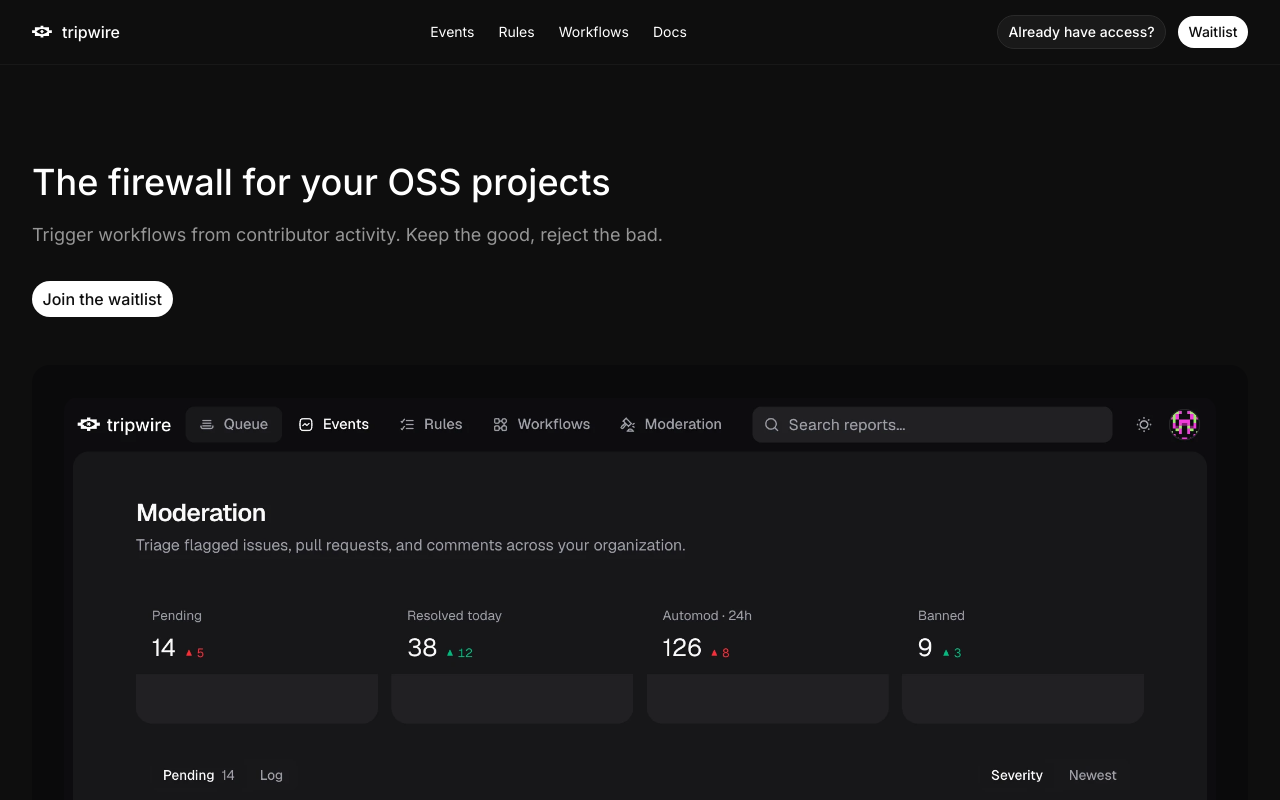
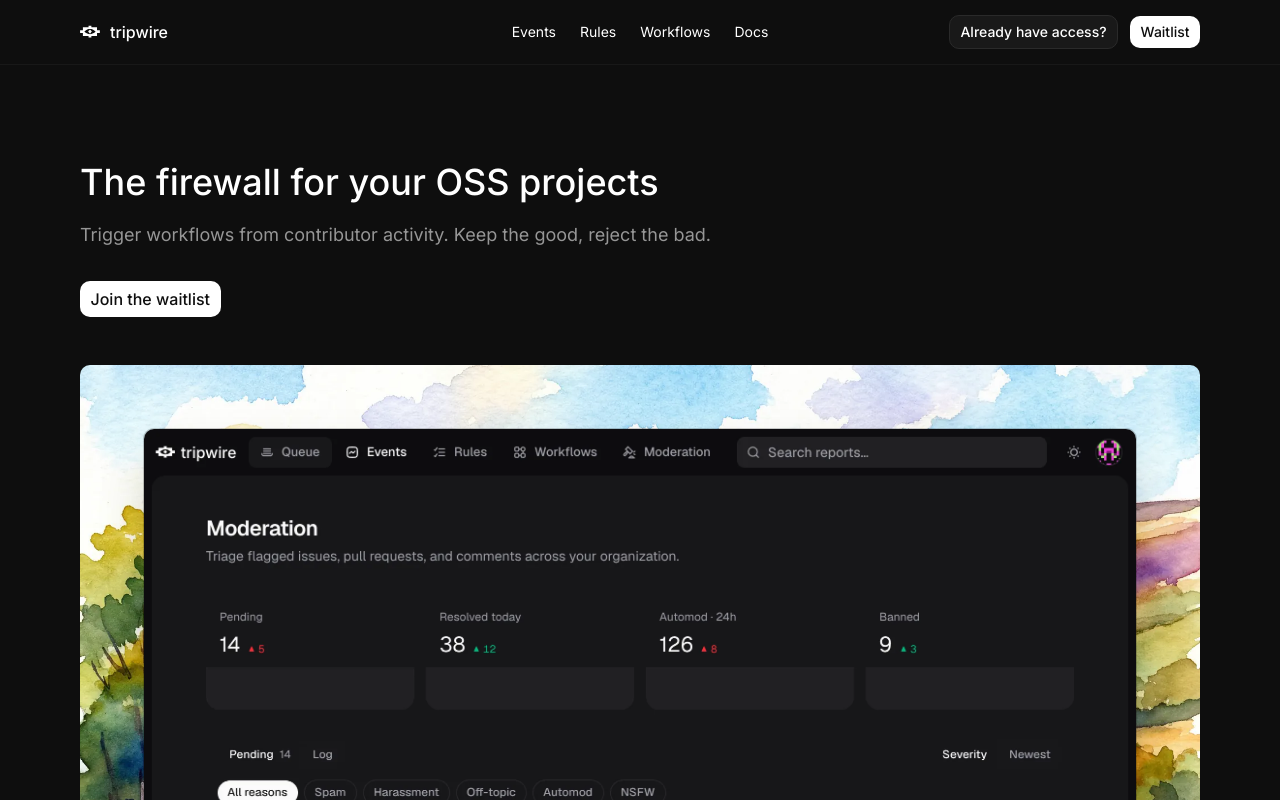
Before and after one commit to Boring-Software-Inc/tripwire-landing, a Next.js app: page / in a window 1280 px wide. Shown: the top 800 px of the page. Built offline with nearby package versions, Linux system fonts and the light colour scheme.

Commit message:
visual improvements

```diff
--- a/components/WaitlistCta.tsx
+++ b/components/WaitlistCta.tsx
@@ -32,8 +32,8 @@ export default function WaitlistCta({
 
   const buttonClasses =
     size === "md"
-      ? "rounded-full bg-foreground px-[10.5px] pt-[5.6px] pb-[5.88px] text-[16px]/[1.5] font-medium text-background"
-      : "rounded-full bg-foreground px-[17.5px] pt-[7px] pb-[7.28px] text-sm/[1.43] font-medium text-background";
+      ? "rounded-tight md:rounded-ui bg-foreground px-[10.5px] pt-[5.6px] pb-[5.88px] text-[16px]/[1.5] font-medium text-background"
+      : "rounded-tight md:rounded-ui bg-foreground px-[17.5px] pt-[7px] pb-[7.28px] text-sm/[1.43] font-medium text-background";
 
   const justify = align === "center" ? "justify-center" : "justify-start";
 
@@ -100,12 +100,12 @@ export default function WaitlistCta({
           placeholder={WAITLIST.placeholder}
           aria-label="Email address"
           aria-invalid={status === "error" || undefined}
-          className="w-64 max-w-full rounded-full border border-line-strong bg-surface px-4 py-1.5 text-sm text-foreground placeholder:text-faint"
+          className="w-64 max-w-full rounded-tight border border-line-strong bg-surface px-4 py-1.5 text-sm text-foreground placeholder:text-faint md:rounded-ui"
         />
         <button
           type="submit"
           disabled={status === "loading"}
-          className="cursor-pointer rounded-full bg-foreground px-[17.5px] py-[7px] text-sm font-medium text-background transition-opacity duration-150 hover:opacity-85 disabled:opacity-60"
+          className="cursor-pointer rounded-tight bg-foreground px-[17.5px] py-[7px] text-sm font-medium text-background transition-opacity duration-150 hover:opacity-85 disabled:opacity-60 md:rounded-ui"
         >
           {status === "loading" ? "…" : WAITLIST.submit}
         </button>
--- a/components/sections/CtaBand.tsx
+++ b/components/sections/CtaBand.tsx
@@ -5,7 +5,7 @@ import WaitlistCta from "@/components/WaitlistCta";
 export default function CtaBand() {
   return (
     <section id="cta" className="scroll-mt-20 border-t border-line">
-      <div className="px-8 py-24">
+      <div className="px-8 py-24 sm:px-12 lg:px-20">
         <Reveal className="mx-auto max-w-3xl text-center">
           <h2 className="text-5xl/[1] font-medium tracking-[-1.2px] text-foreground">
             {CTA_BAND.headline}
--- a/components/sections/Faq.tsx
+++ b/components/sections/Faq.tsx
@@ -10,7 +10,7 @@ export default function Faq() {
 
   return (
     <section id="faq" className="scroll-mt-20 border-t border-line">
-      <div className="mx-auto w-full max-w-[1280px] px-8 py-24">
+      <div className="mx-auto w-full max-w-[1280px] px-8 sm:px-12 lg:px-20 py-24">
         <div className="grid gap-12 md:grid-cols-2">
           <Reveal>
             <h2 className="text-[36px]/[1.11] font-medium text-foreground">
--- a/components/sections/FeatureSection.tsx
+++ b/components/sections/FeatureSection.tsx
@@ -23,7 +23,7 @@ export default function FeatureSection({
       id={id}
       className={`scroll-mt-20 ${bordered ? "border-b border-line" : ""}`}
     >
-      <div className="mx-auto w-full max-w-[1280px] px-8 py-24">
+      <div className="mx-auto w-full max-w-[1280px] px-8 sm:px-12 lg:px-20 py-12 md:py-24">
         <div className="grid items-center gap-16 md:grid-cols-2">
           <Reveal className={visual === "left" ? "md:order-2" : undefined}>
             <div className="flex flex-col gap-5">
--- a/components/sections/Footer.tsx
+++ b/components/sections/Footer.tsx
@@ -4,7 +4,7 @@ import { Logo } from "@/components/icons";
 export default function Footer() {
   return (
     <footer className="border-t border-line">
-      <div className="mx-auto w-full max-w-[1280px] px-8 py-12">
+      <div className="mx-auto w-full max-w-[1280px] px-8 sm:px-12 lg:px-20 py-12">
         <div className="mb-12 grid gap-8 sm:grid-cols-3">
           {FOOTER_COLUMNS.map((column) => (
             <div key={column.heading}>
--- a/components/sections/Hero.tsx
+++ b/components/sections/Hero.tsx
@@ -1,4 +1,6 @@
+import Image from "next/image";
 import heroDashboard from "@/public/visuals/hero-dashboard.webp";
+import heroBackdrop from "@/public/visuals/hero-backdrop.webp";
 import { HERO } from "@/lib/content";
 import Reveal from "@/components/Reveal";
 import WaitlistCta from "@/components/WaitlistCta";
@@ -7,7 +9,9 @@ import InteractiveShot from "@/components/InteractiveShot";
 export default function Hero() {
   return (
     <section id="hero" className="scroll-mt-20 pt-16">
-      <div className="mx-auto w-full max-w-[1536px] px-8 py-24">
+      {/* py halved on mobile — the full 96px top and bottom left the hero
+          stranded from the section below on a small screen. */}
+      <div className="mx-auto w-full max-w-[1536px] px-8 sm:px-12 lg:px-20 py-12 md:py-24">
         <Reveal className="mb-12 max-w-[654px]">
           <h1 className="mb-4 text-[36px]/[1.25] font-medium text-balance text-foreground">
             {HERO.headline}
@@ -20,18 +24,37 @@ export default function Hero() {
         <Reveal delay={100}>
           {/*
            * The frame bakes the dashboard into a padded backdrop frame. That
-           * padding is rebuilt here in CSS (bg + radial gradient + radius, per
-           * the frame) so the screenshot itself can fill the container instead
-           * of being inset inside the exported image.
+           * padding is rebuilt here in CSS so the screenshot fills its own
+           * container — and the frame's flat dark backdrop is replaced by the
+           * landscape painting, which shows through the padding around the app.
+           *
+           * The painting is decorative (alt=""): it carries no information the
+           * page doesn't already say in text.
            */}
-          <div className="overflow-hidden rounded-shot bg-backdrop bg-[radial-gradient(circle_farthest-corner_at_50%_50%_in_oklab,oklab(64.7%_-0.047_-0.165_/_10%)_0%,oklab(14.5%_0.0006_-0.002_/_0%)_55%)] p-4 sm:p-6 lg:p-8">
+          <div className="relative overflow-hidden rounded-tight bg-backdrop p-5 sm:p-10 md:rounded-ui lg:p-16">
+            {/*
+             * Decoration, so it is tuned for weight over fidelity: the source is
+             * pre-cropped to this container's aspect (no pixels thrown away by
+             * object-cover) and served at q=65. At full res it was a 736 kB
+             * download sitting right next to the LCP.
+             */}
+            <Image
+              src={heroBackdrop}
+              alt=""
+              aria-hidden="true"
+              fill
+              priority
+              quality={65}
+              sizes="(max-width: 1536px) 100vw, 1472px"
+              className="object-cover"
+            />
             <InteractiveShot
               src={heroDashboard}
               alt={HERO.screenshotAlt}
               priority
-              sizes="(max-width: 1536px) 100vw, 1472px"
+              sizes="(max-width: 1536px) 100vw, 1440px"
               hotspots={HERO.hotspots}
-              className="overflow-hidden rounded-panel"
+              className="relative overflow-hidden rounded-tight shadow-2xl ring-1 ring-black/20 md:rounded-ui"
               imageClassName="h-auto w-full"
             />
           </div>
--- a/components/sections/Nav.tsx
+++ b/components/sections/Nav.tsx
@@ -21,9 +21,19 @@ export default function Nav() {
         scrolled ? "bg-background/80 backdrop-blur-md" : "bg-background"
       }`}
     >
-      <div className="mx-auto w-full max-w-[1536px] px-8">
-        <div className="grid h-16 grid-cols-[auto_1fr_auto] items-center gap-8">
-          <a href="#hero" className="flex items-center gap-2.5 text-foreground">
+      <div className="mx-auto w-full max-w-[1536px] px-8 sm:px-12 lg:px-20">
+        {/*
+         * 1fr auto 1fr, not auto 1fr auto: with equal-weight side columns the
+         * centre column lands on the true centre of the bar. Sizing the sides
+         * to their content (auto) centred the nav within its column instead,
+         * which reads as left-leaning because the logo is much narrower than
+         * the buttons opposite it.
+         */}
+        <div className="grid h-16 grid-cols-[1fr_auto_1fr] items-center gap-8">
+          <a
+            href="#hero"
+            className="flex w-fit items-center gap-2.5 text-foreground"
+          >
             <Logo width={20} height={14} />
             <span className="text-[16px]/[1.5] font-medium">{SITE.name}</span>
           </a>
@@ -53,13 +63,13 @@ export default function Nav() {
           <div className="col-start-3 flex items-center justify-end gap-3">
             <a
               href={NAV_ACCESS.href}
-              className="hidden rounded-full border border-line-strong bg-surface px-[10.5px] pt-[5.6px] pb-[5.88px] text-sm/[1.43] font-medium whitespace-nowrap text-foreground transition-opacity duration-150 hover:opacity-85 md:block"
+              className="hidden rounded-ui border border-line-strong bg-surface px-[10.5px] pt-[5.6px] pb-[5.88px] text-sm/[1.43] font-medium whitespace-nowrap text-foreground transition-opacity duration-150 hover:opacity-85 md:block"
             >
               {NAV_ACCESS.label}
             </a>
             <a
               href={NAV_CTA.href}
-              className="hidden rounded-full bg-foreground px-[10.5px] pt-[5.6px] pb-[5.88px] text-sm/[1.43] font-medium whitespace-nowrap text-background transition-opacity duration-150 hover:opacity-85 md:block"
+              className="hidden rounded-ui bg-foreground px-[10.5px] pt-[5.6px] pb-[5.88px] text-sm/[1.43] font-medium whitespace-nowrap text-background transition-opacity duration-150 hover:opacity-85 md:block"
             >
               {NAV_CTA.label}
             </a>
@@ -112,7 +122,7 @@ export default function Nav() {
             <a
               href={NAV_CTA.href}
               onClick={() => setMenuOpen(false)}
-              className="mt-3 rounded-full bg-foreground px-4 py-2.5 text-center text-sm font-medium text-background transition-opacity duration-150 hover:opacity-85"
+              className="mt-3 rounded-tight bg-foreground px-4 py-2.5 text-center text-sm font-medium text-background transition-opacity duration-150 hover:opacity-85"
             >
               {NAV_CTA.label}
             </a>
--- a/lib/content.ts
+++ b/lib/content.ts
@@ -32,30 +32,36 @@ export const HERO = {
   cta: "Join the waitlist",
   screenshotAlt:
     "Tripwire moderation dashboard triaging flagged issues, pull requests, and comments across an organization",
-  /* Image is 1024×717. */
+  /*
+   * Image is 1024×716.5 in design units. The export's top row was fully
+   * transparent — the bright backdrop showed through it as a hairline — so that
+   * row is trimmed from the asset. Everything therefore sits 0.5px higher than
+   * the raw frame coordinates, and these percentages account for it:
+   *   top = (node.y − 0.5) / 716.5
+   */
   hotspots: [
     /* Topbar nav: Queue / Events / Rules / Workflows / Moderation (32px tall). */
-    { left: 10.547, top: 1.116, width: 8.398, height: 4.463 },
-    { left: 19.141, top: 1.116, width: 8.594, height: 4.463 },
-    { left: 27.93, top: 1.116, width: 7.91, height: 4.463 },
-    { left: 36.035, top: 1.116, width: 10.84, height: 4.463 },
-    { left: 47.07, top: 1.116, width: 11.23, height: 4.463 },
+    { left: 10.547, top: 1.047, width: 8.398, height: 4.466 },
+    { left: 19.141, top: 1.047, width: 8.594, height: 4.466 },
+    { left: 27.93, top: 1.047, width: 7.91, height: 4.466 },
+    { left: 36.035, top: 1.047, width: 10.84, height: 4.466 },
+    { left: 47.07, top: 1.047, width: 11.23, height: 4.466 },
 
     /* Reason filter chips: All reasons / Spam / Harassment / Off-topic / Automod / NSFW. */
-    { left: 7.422, top: 50.698, width: 8.105, height: 3.487, radius: 999 },
-    { left: 16.113, top: 50.558, width: 5.371, height: 3.766, radius: 999 },
-    { left: 22.07, top: 50.558, width: 8.789, height: 3.766, radius: 999 },
-    { left: 31.445, top: 50.558, width: 7.129, height: 3.766, radius: 999 },
-    { left: 39.16, top: 50.558, width: 7.227, height: 3.766, radius: 999 },
-    { left: 46.973, top: 50.558, width: 5.664, height: 3.766, radius: 999 },
+    { left: 7.422, top: 50.663, width: 8.105, height: 3.489, radius: 999 },
+    { left: 16.113, top: 50.523, width: 5.371, height: 3.768, radius: 999 },
+    { left: 22.07, top: 50.523, width: 8.789, height: 3.768, radius: 999 },
+    { left: 31.445, top: 50.523, width: 7.129, height: 3.768, radius: 999 },
+    { left: 39.16, top: 50.523, width: 7.227, height: 3.768, radius: 999 },
+    { left: 46.973, top: 50.523, width: 5.664, height: 3.768, radius: 999 },
 
     /* The six report rows in the moderation queue (896×56 each). */
-    { left: 6.25, top: 55.927, width: 87.5, height: 7.81, radius: 10 },
-    { left: 6.25, top: 63.738, width: 87.5, height: 7.81, radius: 10 },
-    { left: 6.25, top: 71.548, width: 87.5, height: 7.81, radius: 10 },
-    { left: 6.25, top: 79.359, width: 87.5, height: 7.81, radius: 10 },
-    { left: 6.25, top: 87.169, width: 87.5, height: 7.81, radius: 10 },
-    { left: 6.25, top: 94.98, width: 87.5, height: 7.81, radius: 10 },
+    { left: 6.25, top: 55.897, width: 87.5, height: 7.816, radius: 10 },
+    { left: 6.25, top: 63.712, width: 87.5, height: 7.816, radius: 10 },
+    { left: 6.25, top: 71.528, width: 87.5, height: 7.816, radius: 10 },
+    { left: 6.25, top: 79.344, width: 87.5, height: 7.816, radius: 10 },
+    { left: 6.25, top: 87.16, width: 87.5, height: 7.816, radius: 10 },
+    { left: 6.25, top: 94.976, width: 87.5, height: 7.816, radius: 10 },
   ] satisfies Hotspot[],
 };
 
```
Also changed, not shown: app/globals.css (+7 -2 lines), public/visuals/hero-backdrop.webp (added), public/visuals/hero-dashboard.webp.
